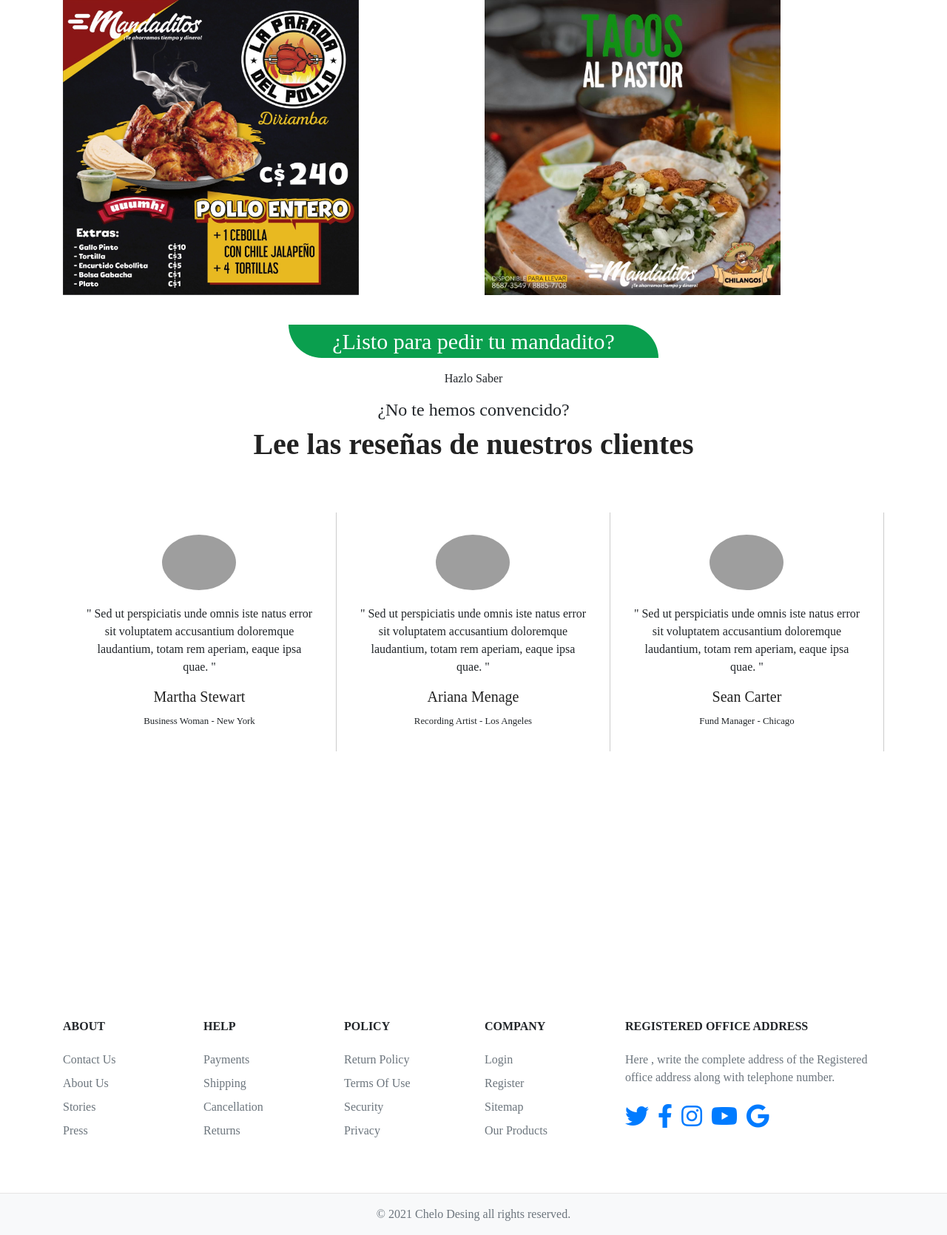
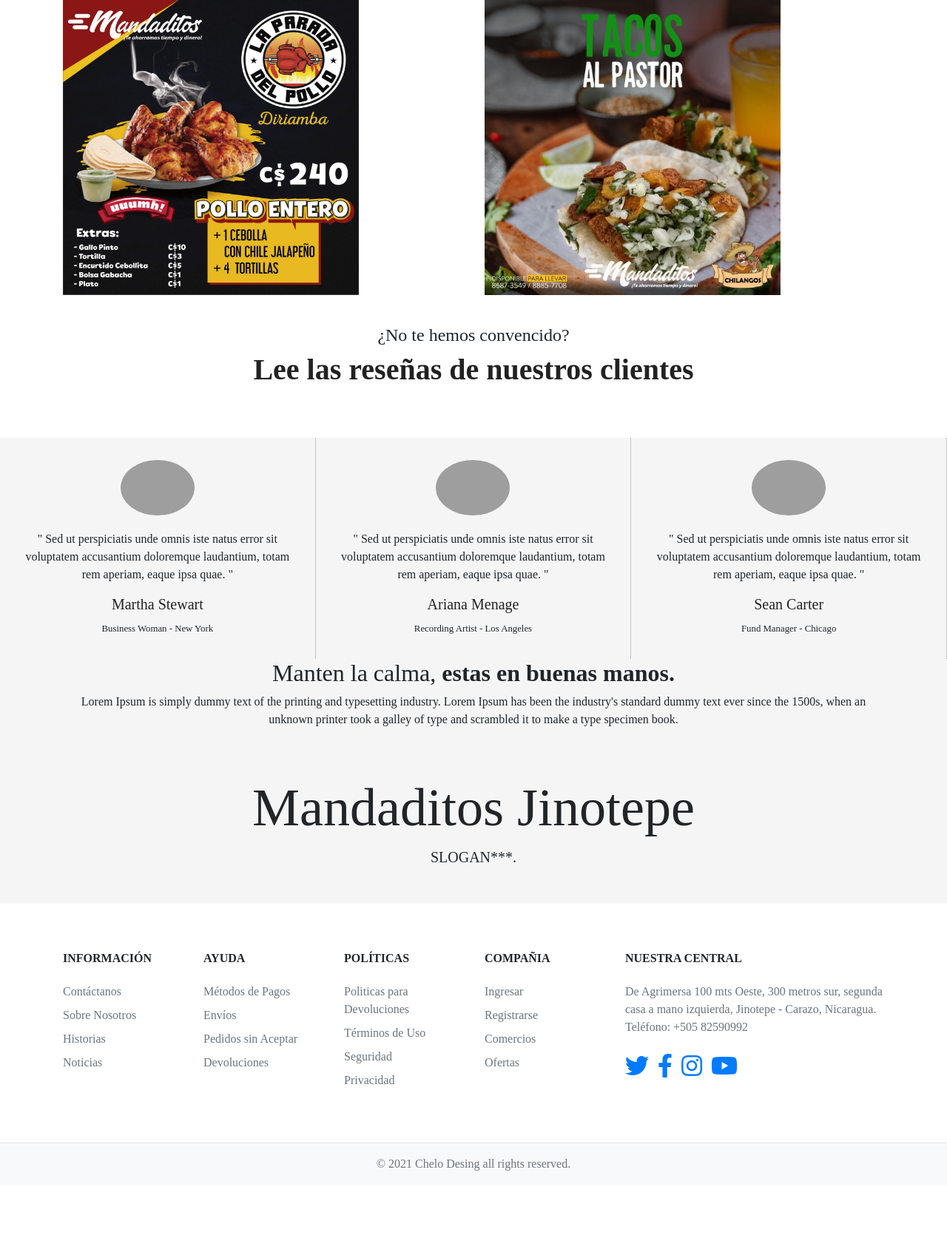
Before and after one commit to CheloB21/Desarrollo, a PHP site: page / in a window 1280 px wide. Shown: the part 1248-2918 px from the top of the page at 74% size. After the commit the page ends 2831 px from the top, so only its background shows below. Run offline with PHP 8.4, Linux system fonts and the light colour scheme; some libraries are stand-ins or nearby versions; grey boxes are pictures that could not be loaded.

Commit message:
Se realizan cambios en el footer

```diff
--- a/Index.html
+++ b/Index.html
@@ -78,7 +78,7 @@
     </a>
     </div>
 
-    <div id="Quienessomos" class="encabezado cuadrado">
+    <div id="Quienessomos" class="encabezado cuadrado" "divider">
         <h1>
             Mandaditos, te Ahorramos Tiempo y Dinero.
         </h1>
@@ -90,7 +90,7 @@
         </p>
     </div>
 
-    <div class="container">
+    <div class="container" "divider">
         <div class="row">
             <div class="col-md-6 promociones">
                 <img src="Imagenes/promo1.jpg" class="regulaciones">
@@ -112,47 +112,61 @@
         </div>
     </div>
 
-    <div class="text-center estilo cuadrado2">
-        <p>¿Listo para pedir tu mandadito?</p>
-    </div>
-
-    <div class="text-center">
-<p>Hazlo Saber</p>
-    </div>
-
-    <div class="container">
+    <div class="container-reseña">
         <div class="mgb-40 padb-30 auto-invert line-b-4 align-center">
             <h4 class="font-cond-l fg-accent lts-md mgb-10" contenteditable="false">¿No te hemos convencido?</h4>
-            <h1 class="font-cond-b fg-text-d lts-md fs-300 fs-300-xs no-mg" contenteditable="false">Lee las reseñas de nuestros clientes</h1>
+            <h1 class="font-cond-b fg-text-d lts-md fs-300 fs-300-xs no-mg" contenteditable="false">Lee las reseñas de
+                nuestros clientes</h1>
         </div>
         <ul class="hash-list cols-3 cols-1-xs pad-30-all align-center text-sm">
             <li>
-              <img src="https://bootdey.com/img/Content/avatar/avatar1.png" class="wpx-100 img-round mgb-20" title="" alt="" data-edit="false" data-editor="field" data-field="src[Image Path]; title[Image Title]; alt[Image Alternate Text]">
-              <p class="fs-110 font-cond-l" contenteditable="false">" Sed ut perspiciatis unde omnis iste natus error sit voluptatem accusantium doloremque laudantium, totam rem aperiam, eaque ipsa quae. "</p>
+                <img src="https://bootdey.com/img/Content/avatar/avatar1.png" class="wpx-100 img-round mgb-20" title=""
+                    alt="" data-edit="false" data-editor="field"
+                    data-field="src[Image Path]; title[Image Title]; alt[Image Alternate Text]">
+                <p class="fs-110 font-cond-l" contenteditable="false">" Sed ut perspiciatis unde omnis iste natus error
+                    sit voluptatem accusantium doloremque laudantium, totam rem aperiam, eaque ipsa quae. "</p>
                 <h5 class="font-cond mgb-5 fg-text-d fs-130" contenteditable="false">Martha Stewart</h5>
-              <small class="font-cond case-u lts-sm fs-80 fg-text-l" contenteditable="false">Business Woman - New York</small>
+                <small class="font-cond case-u lts-sm fs-80 fg-text-l" contenteditable="false">Business Woman - New
+                    York</small>
             </li>
             <li>
-              <img src="https://bootdey.com/img/Content/avatar/avatar4.png" class="wpx-100 img-round mgb-20" title="" alt="" data-edit="false" data-editor="field" data-field="src[Image Path]; title[Image Title]; alt[Image Alternate Text]">
-              <p class="fs-110 font-cond-l" contenteditable="false">" Sed ut perspiciatis unde omnis iste natus error sit voluptatem accusantium doloremque laudantium, totam rem aperiam, eaque ipsa quae. "</p>
+                <img src="https://bootdey.com/img/Content/avatar/avatar4.png" class="wpx-100 img-round mgb-20" title=""
+                    alt="" data-edit="false" data-editor="field"
+                    data-field="src[Image Path]; title[Image Title]; alt[Image Alternate Text]">
+                <p class="fs-110 font-cond-l" contenteditable="false">" Sed ut perspiciatis unde omnis iste natus error
+                    sit voluptatem accusantium doloremque laudantium, totam rem aperiam, eaque ipsa quae. "</p>
                 <h5 class="font-cond mgb-5 fg-text-d fs-130" contenteditable="false">Ariana Menage</h5>
-              <small class="font-cond case-u lts-sm fs-80 fg-text-l" contenteditable="false">Recording Artist - Los Angeles</small>
+                <small class="font-cond case-u lts-sm fs-80 fg-text-l" contenteditable="false">Recording Artist - Los
+                    Angeles</small>
             </li>
             <li>
-              <img src="https://bootdey.com/img/Content/avatar/avatar5.png" class="wpx-100 img-round mgb-20" title="" alt="" data-edit="false" data-editor="field" data-field="src[Image Path]; title[Image Title]; alt[Image Alternate Text]">
-              <p class="fs-110 font-cond-l" contenteditable="false">" Sed ut perspiciatis unde omnis iste natus error sit voluptatem accusantium doloremque laudantium, totam rem aperiam, eaque ipsa quae. "</p>
+                <img src="https://bootdey.com/img/Content/avatar/avatar5.png" class="wpx-100 img-round mgb-20" title=""
+                    alt="" data-edit="false" data-editor="field"
+                    data-field="src[Image Path]; title[Image Title]; alt[Image Alternate Text]">
+                <p class="fs-110 font-cond-l" contenteditable="false">" Sed ut perspiciatis unde omnis iste natus error
+                    sit voluptatem accusantium doloremque laudantium, totam rem aperiam, eaque ipsa quae. "</p>
                 <h5 class="font-cond mgb-5 fg-text-d fs-130" contenteditable="false">Sean Carter</h5>
-              <small class="font-cond case-u lts-sm fs-80 fg-text-l" contenteditable="false">Fund Manager - Chicago</small>
+                <small class="font-cond case-u lts-sm fs-80 fg-text-l" contenteditable="false">Fund Manager -
+                    Chicago</small>
             </li>
         </ul>
     </div>
 
+    <section id="aboutus" class="bg-light-grey">
+        <div class="container-about-us">
+            <div class="container-center">
+                <h2>Manten la calma, <b>estas en buenas manos.</b></h2>
+                <p>Lorem Ipsum is simply dummy text of the printing and typesetting industry. Lorem Ipsum has been the
+                    industry's standard dummy text ever since the 1500s, when an unknown printer took a galley of type
+                    and scrambled it to make a type specimen book.</p>
+            </div>
+        </div>
+
         <div style="overflow: hidden;" class="container-fluid flex-grow-1">
             <div class="row py-5">
-            <div class="col-lg-12 text-white text-center">
-                <h1 class="display-3 ">Bootstrap footer</h1>
-                <p class="lead mb-0">This footer is created by using Bootstrap.</p>
-                <p class="lead py-3">Snippet by BBBootstrap.</p>
+                <div class="col-lg-12 text-Black text-center">
+                    <h1 class="display-3 ">Mandaditos Jinotepe</h1>
+                    <p class="lead mb-0">SLOGAN***.</p>
                 </div>
             </div>
         </div>
@@ -160,50 +174,55 @@
             <div class="container py-5">
                 <div class="row py-3">
                     <div class="col-lg-2 col-md-6 mb-4 mb-lg-0">
-                    <h6 class="text-uppercase font-weight-bold mb-4">About</h6>
+                        <h6 class="text-uppercase font-weight-bold mb-4">Información</h6>
                         <ul class="list-unstyled mb-0">
-                        <li class="mb-2"><a href="#" class="text-muted">Contact Us</a></li>
-                        <li class="mb-2"><a href="#" class="text-muted">About Us</a></li>
-                        <li class="mb-2"><a href="#" class="text-muted">Stories</a></li>
-                        <li class="mb-2"><a href="#" class="text-muted">Press</a></li>
+                            <li class="mb-2"><a href="#" class="text-muted">Contáctanos</a></li>
+                            <li class="mb-2"><a href="#" class="text-muted">Sobre Nosotros</a></li>
+                            <li class="mb-2"><a href="#" class="text-muted">Historias</a></li>
+                            <li class="mb-2"><a href="#" class="text-muted">Noticias</a></li>
                         </ul>
                     </div>
                     <div class="col-lg-2 col-md-6 mb-4 mb-lg-0">
-                    <h6 class="text-uppercase font-weight-bold mb-4">Help</h6>
+                        <h6 class="text-uppercase font-weight-bold mb-4">Ayuda</h6>
                         <ul class="list-unstyled mb-0">
-                        <li class="mb-2"><a href="#" class="text-muted">Payments</a></li>
-                        <li class="mb-2"><a href="#" class="text-muted">Shipping</a></li>
-                        <li class="mb-2"><a href="#" class="text-muted">Cancellation</a></li>
-                        <li class="mb-2"><a href="#" class="text-muted">Returns</a></li>
+                            <li class="mb-2"><a href="#" class="text-muted">Métodos de Pagos</a></li>
+                            <li class="mb-2"><a href="#" class="text-muted">Envíos</a></li>
+                            <li class="mb-2"><a href="#" class="text-muted">Pedidos sin Aceptar</a></li>
+                            <li class="mb-2"><a href="#" class="text-muted">Devoluciones</a></li>
                         </ul>
                     </div>
                     <div class="col-lg-2 col-md-6 mb-4 mb-lg-0">
-                    <h6 class="text-uppercase font-weight-bold mb-4">Policy</h6>
+                        <h6 class="text-uppercase font-weight-bold mb-4">Políticas</h6>
                         <ul class="list-unstyled mb-0">
-                        <li class="mb-2"><a href="#" class="text-muted">Return Policy</a></li>
-                        <li class="mb-2"><a href="#" class="text-muted">Terms Of Use</a></li>
-                        <li class="mb-2"><a href="#" class="text-muted">Security</a></li>
-                        <li class="mb-2"><a href="#" class="text-muted">Privacy</a></li>
+                            <li class="mb-2"><a href="#" class="text-muted">Politicas para Devoluciones</a></li>
+                            <li class="mb-2"><a href="#" class="text-muted">Términos de Uso</a></li>
+                            <li class="mb-2"><a href="#" class="text-muted">Seguridad</a></li>
+                            <li class="mb-2"><a href="#" class="text-muted">Privacidad</a></li>
                         </ul>
                     </div>
                     <div class="col-lg-2 col-md-6 mb-4 mb-lg-0">
-                    <h6 class="text-uppercase font-weight-bold mb-4">Company</h6>
+                        <h6 class="text-uppercase font-weight-bold mb-4">Compañia</h6>
                         <ul class="list-unstyled mb-0">
-                        <li class="mb-2"><a href="#" class="text-muted">Login</a></li>
-                        <li class="mb-2"><a href="#" class="text-muted">Register</a></li>
-                        <li class="mb-2"><a href="#" class="text-muted">Sitemap</a></li>
-                        <li class="mb-2"><a href="#" class="text-muted">Our Products</a></li>
+                            <li class="mb-2"><a href="#" class="text-muted">Ingresar</a></li>
+                            <li class="mb-2"><a href="#" class="text-muted">Registrarse</a></li>
+                            <li class="mb-2"><a href="#" class="text-muted">Comercios</a></li>
+                            <li class="mb-2"><a href="#" class="text-muted">Ofertas</a></li>
                         </ul>
                     </div>
                     <div class="col-lg-4 col-md-6 mb-lg-0">
-                    <h6 class="text-uppercase font-weight-bold mb-4">Registered Office Address</h6>
-                    <p class="text-muted mb-4">Here , write the complete address of the Registered office address along with telephone number.</p>
+                        <h6 class="text-uppercase font-weight-bold mb-4">Nuestra Central</h6>
+                        <p class="text-muted mb-4">De Agrimersa 100 mts Oeste, 300 metros sur, segunda casa a mano
+                            izquierda, Jinotepe - Carazo, Nicaragua.
+                            Teléfono: +505 82590992 </p>
                         <ul class="list-inline mt-4">
-                        <li class="list-inline-item"><a href="#" target="_blank" title="twitter"><i class="fab fa-2x fa-twitter"></i></a></li>
-                        <li class="list-inline-item"><a href="#" target="_blank" title="facebook"><i class="fab fa-2x fa-facebook-f"></i></a></li>
-                        <li class="list-inline-item"><a href="#" target="_blank" title="instagram"><i class="fab fa-2x fa-instagram"></i></a></li>
-                        <li class="list-inline-item"><a href="#" target="_blank" title="pinterest"><i class="fab fa-2x fa-youtube"></i></a></li>
-                        <li class="list-inline-item"><a href="#" target="_blank" title="vimeo"><i class="fab fa-2x fa-google"></i></a></li>
+                            <li class="list-inline-item"><a href="#" target="_blank" title="twitter"><i
+                                        class="fab fa-2x fa-twitter"></i></a></li>
+                            <li class="list-inline-item"><a href="https://www.facebook.com/MandaditosJinotepe"
+                                    target="_blank" title="facebook"><i class="fab fa-2x fa-facebook-f"></i></a></li>
+                            <li class="list-inline-item"><a href="https://www.instagram.com/mandaditosjinotepe/"
+                                    target="_blank" title="instagram"><i class="fab fa-2x fa-instagram"></i></a></li>
+                            <li class="list-inline-item"><a href="#" target="_blank" title="pinterest"><i
+                                        class="fab fa-2x fa-youtube"></i></a></li>
                         </ul>
                     </div>
                 </div>
--- a/Style.css
+++ b/Style.css
@@ -9,6 +9,9 @@
 		font-style: bold;
 		color: #ffffff;
 	}
+
+	.bg-light-grey {
+		background-color: #f5f5f5;}
 
 	.cuadrado{
 		margin: 0 auto;
@@ -60,6 +63,13 @@
 	font-variant: initial;
 }
 
+.container-center{
+	text-align: center;
+	margin-top: 15px;
+	margin-right: 100px;
+	margin-left: 100px;
+}
+
 .Logo{
 	min-width: 200px;
 	max-width: 220px;
@@ -74,6 +84,10 @@
 	border-radius: 2px;
 	width: 800px;
 	height: 800px;
+}
+
+.divider {
+	border-bottom: 2px solid #f5f5f5;
 }
 
 .promociones img{
@@ -169,7 +183,6 @@
 }
 
 
-
 /*@media(max-width:400px) {
 	#menu{
 		display:none;
```
Also changed, not shown: Imagenes/Trabajador.png (added). Lines whose indentation alone changed are shown as unchanged.
